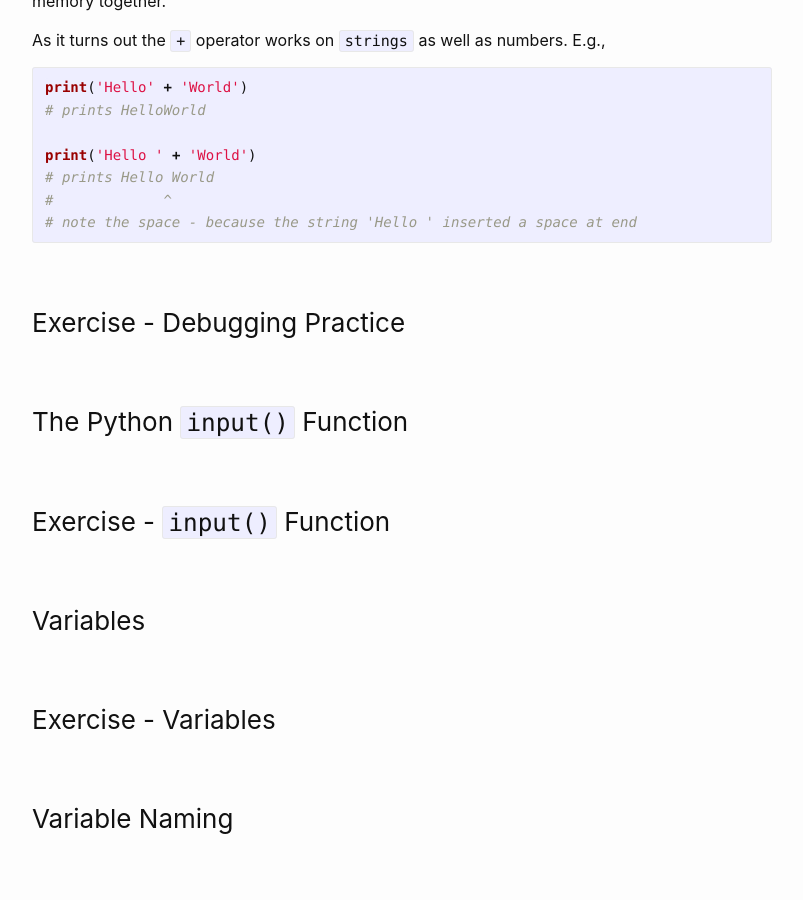
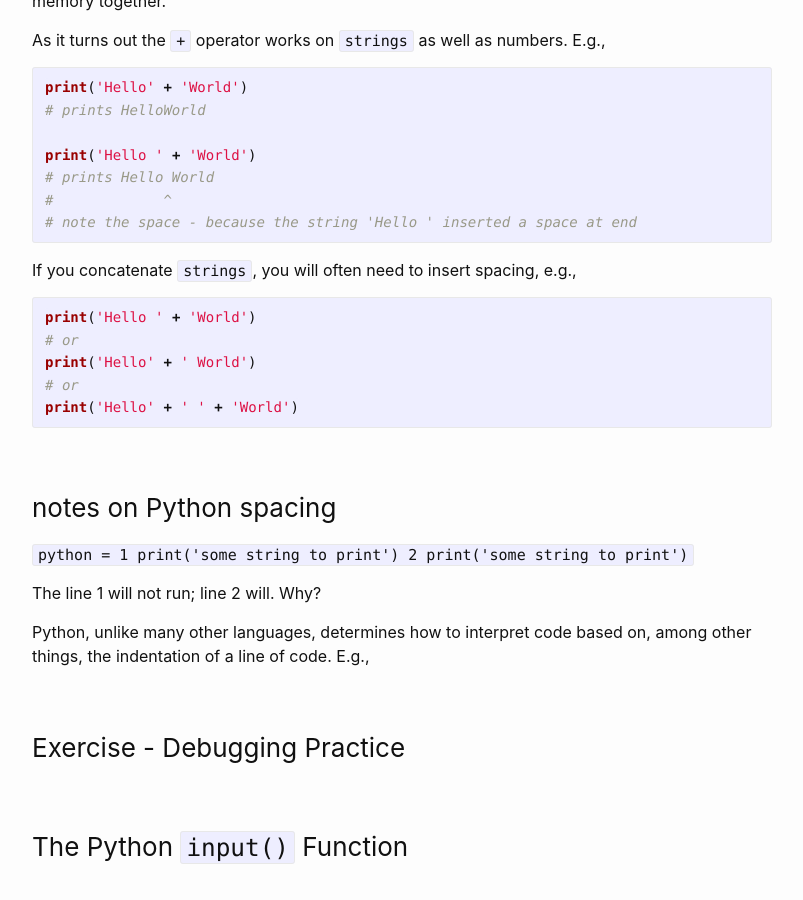
Before and after one commit to multum-non-multa/code, a Jekyll site: the page built from _posts/2021-08-18-printing-strings.md, in a window 1280 px wide and 900 px high, scrolled down 3460 px. Shown: the whole window, without its empty margins (238-1041 px from the left). Built offline with Jekyll 4.4.1, drawn with Linux system fonts in a browser that asks for light colours.

Commit message:
print and string

````diff
--- a/_posts/2021-08-18-printing-strings.md
+++ b/_posts/2021-08-18-printing-strings.md
@@ -154,6 +154,33 @@ print('Hello ' + 'World')
 # note the space - because the string 'Hello ' inserted a space at end
 ```
 
+If you concatenate `strings`, you will often need to insert spacing, e.g.,
+
+```python
+print('Hello ' + 'World')
+# or
+print('Hello' + ' World')
+# or
+print('Hello' + ' ' + 'World')
+```
+
+### notes on Python spacing
+
+```python =
+1   print('some string to print')
+2 print('some string to print')
+```
+
+The line 1 will not run; line 2 will.  Why?
+
+Python, unlike many other languages, determines how to interpret code based on, among other things, the indentation of a line of code.  E.g.,
+
+
+
+
+
+
+
 
 
 ### Exercise - Debugging Practice
````
Also changed, not shown: 1 other file.
